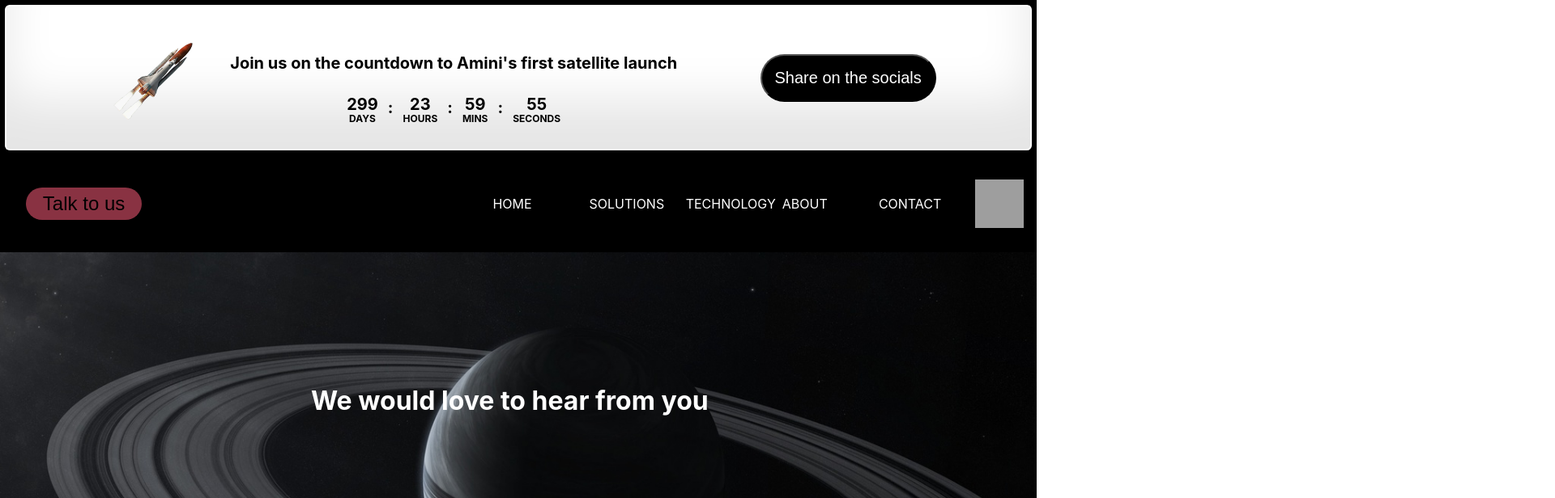
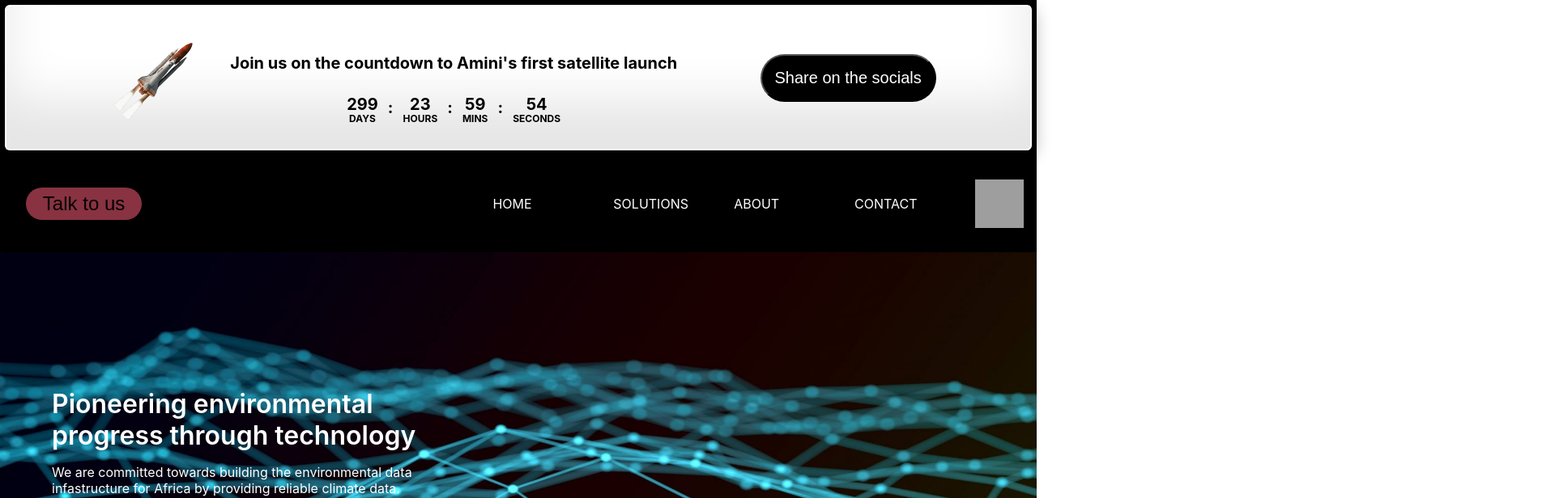
Before and after one commit to kemuma200/ftsk, a React (Create React App) app: page / in a window 1280 px wide. Shown: the top 616 px of the page at 81% size, 1920 px wide, since content can reach past the window. Built offline with nearby package versions, Linux system fonts and the light colour scheme; grey boxes are pictures that could not be loaded.

Commit message:
Updated all the pages

```diff
--- a/package.json
+++ b/package.json
@@ -41,5 +41,8 @@
       "last 1 firefox version",
       "last 1 safari version"
     ]
+  },
+  "devDependencies": {
+    "react-router-dom": "^6.11.0"
   }
 }
--- a/src/App.css
+++ b/src/App.css
@@ -18,9 +18,10 @@ ul{
   display:flex;
   align-items: center;
 }
-ul li{
+ul .navItem{
   flex:1;
   justify-content: space-between;
+  color: white;
 }
 .aminiLogo{
   width: 60px;
@@ -114,7 +115,7 @@ ul li{
   padding: 2vh;
 }
 .memberImageContainer{
-  width: 20vw;
+  width: 10vw;
 }
 .aminiTeam img{
   width: 60%;
@@ -325,14 +326,20 @@ ul li{
 }
 .footerEnclosing ul{
   display: block;
+  text-transform: capitalize;
 }
 .footerEnclosing ul li{
   font-weight: 100;
+  display: flex;
+  justify-content: left;
 }
 .footerEnclosing ul h3{
   margin: 0;
   padding:0;
   font-size: larger;
+  display: flex;
+  justify-content: left;
+
 }
 .finalLineFooter{
   width:98vw;
--- a/src/App.js
+++ b/src/App.js
@@ -1,34 +1,35 @@
-import './App.css';
-//import Home from './components/home';
+import Home from './components/home';
 import CountDownTimer from './components/countTimer';
 import Footer from './components/footer';
 import Final from './components/final';
-//import About from './components/about';
+import About from './components/about';
 import Navbar from './components/navbar';
-//import Solutions from './components/solutions';
+import Solutions from './components/solutions';
 import Contact from './components/contact';
-
+import ReactDOM from "react-dom/client";
+import { BrowserRouter, Routes, Route } from "react-router-dom";
+import './App.css';
 
 function App() {
-  const THREE_DAYS_IN_MS = 300 * 24 * 60 * 60 * 1000;
-  const NOW_IN_MS = new Date().getTime();
 
-  const dateTimeAfterThreeDays = NOW_IN_MS + THREE_DAYS_IN_MS;
-  console.log("hey");
 
   return (
     <div className="App">
-      <div className="beforefourthsection">
-      <CountDownTimer  targetDate={dateTimeAfterThreeDays}/>
-      </div>
-      <Navbar/>
 
-      <Contact/>
 
-      <div className="footer">
-        <Footer/>
-        <Final/>
-      </div>
+    <BrowserRouter>
+    <Routes>
+    <Route path="/" element={<Home />}/>
+    <Route path="/about" index element={<About />} />
+    <Route path="/contacts" index element={<Contact />} />
+    <Route path="/solutions" index element={<Solutions />} />
+
+    </Routes>
+    </BrowserRouter>
+
+
+
+
 
     </div>
   );
--- a/src/components/about.js
+++ b/src/components/about.js
@@ -2,11 +2,23 @@ import React from "react";
 import Person from "./team";
 import vidz from "../soh.mp4";
 import "../about.css";
+import CountDownTimer from "./countTimer";
+import Navbar from "./navbar";
+import Footer from "./footer";
+import Final from "./final";
 
 export default class About extends React.Component{
     render(){
+        const THREE_DAYS_IN_MS = 300 * 24 * 60 * 60 * 1000;
+        const NOW_IN_MS = new Date().getTime();
+
+        const dateTimeAfterThreeDays = NOW_IN_MS + THREE_DAYS_IN_MS;
         return(
             <div className="aboutContainer">
+            <div className="beforefourthsection">
+            <CountDownTimer  targetDate={dateTimeAfterThreeDays}/>
+            </div>
+            <Navbar/>
             <video className="aboutVideo" src={vidz} loop autoPlay muted/>
 
                 <div className="ch">
@@ -27,6 +39,11 @@ export default class About extends React.Component{
                  </p>
                  <Person/>
                </div>
+
+      <div className="footer">
+      <Footer/>
+      <Final/>
+    </div>
             </div>
         )
     }
--- a/src/components/contact.js
+++ b/src/components/contact.js
@@ -1,13 +1,25 @@
 import React from "react";
 import image1 from "../xoplanet.jpg";
 import "../contact.css";
+import Navbar from "./navbar";
+import Final from "./final";
+import Footer from "./footer";
+import CountDownTimer from "./countTimer";
 
 
 
 export default class Contact extends React.Component{
     render(){
+        const THREE_DAYS_IN_MS = 300 * 24 * 60 * 60 * 1000;
+  const NOW_IN_MS = new Date().getTime();
+
+  const dateTimeAfterThreeDays = NOW_IN_MS + THREE_DAYS_IN_MS;
         return(
             <div className="contactsPage">
+            <div className="beforefourthsection">
+    <CountDownTimer  targetDate={dateTimeAfterThreeDays}/>
+    </div>
+    <Navbar/>
             <img className="spacebinoculars" src={image1} alt="spacebinoculars"/>
             <h1 className="contactsHeader">We would love to hear from you</h1>
             <div>
@@ -78,6 +90,11 @@ export default class Contact extends React.Component{
                  </form>
                 </div>
             </div>
+
+      <div className="footer">
+      <Footer/>
+      <Final/>
+    </div>
             </div>
         )
     }
--- a/src/components/home.js
+++ b/src/components/home.js
@@ -14,15 +14,17 @@ import news4 from "../moon2.webp";
 import news5 from "../us.jpg";
 import Footer from "./footer";
 import Final from "./final";
-
-
+import CountDownTimer from "./countTimer";
+import Timer from "./timer";
 
 
 
 export default class Home extends React.Component{
     render(){
+
         return(
             <div className="aminiHome">
+            <Timer/>
                 <Navbar/>
                 <Example/>
                 <div className="slideshowText">
@@ -85,6 +87,10 @@ export default class Home extends React.Component{
 
 
 
+                <div className="footer">
+                <Footer/>
+                <Final/>
+              </div>
 
 
             </div>
--- a/src/components/navbar.js
+++ b/src/components/navbar.js
@@ -1,5 +1,6 @@
 import React from "react";
 import "../App.css";
+import { NavLink} from "react-router-dom"
 
 export default class Navbar extends React.Component{
     render(){
@@ -8,13 +9,26 @@ export default class Navbar extends React.Component{
                 <button className="navbarButton">Talk to us</button>
                 <div className="navbarSpace"></div>
                 <ul className="navbarRoutes">
-                    <li>HOME</li>
-                    <li>SOLUTIONS</li>
-                    <li>TECHNOLOGY</li>
-                    <li>ABOUT</li>
-                    <li>CONTACT</li>
+                        <NavLink to="/" activeStyle className="navItem">
+                        <li>HOME</li>
+                        </NavLink>
+                        <NavLink to="/solutions" activeStyle className="navItem">
+                        <li>SOLUTIONS</li>
+                        </NavLink>
+                        <NavLink to="/about" activeStyle className="navItem">
+                        <li>ABOUT</li>
+                        </NavLink>
+                        <NavLink to="/contacts" activeStyle className="navItem">
+                        <li>CONTACT</li>
+                        </NavLink>
+
                     <img className="aminiLogo" src="https://uploads-ssl.webflow.com/6412fbf355d47506a00f253d/6442254211d6837cb5aa6158_amini.png" alt="logo"/>
                 </ul>
+
+
+
+
+
 
             </div>
         )
--- a/src/components/solutions.js
+++ b/src/components/solutions.js
@@ -7,12 +7,25 @@ import "../solutions.css";
 import arm from "../arm.png";
 import nvid from "../nVidia.png";
 import hyper from "../hypergiant.png";
+import Navbar from "./navbar";
+import Final from "./final";
+import Footer from "./footer";
 
+
+import CountDownTimer from "./countTimer";
 
 export default class Solutions extends React.Component{
     render(){
+        const THREE_DAYS_IN_MS = 300 * 24 * 60 * 60 * 1000;
+  const NOW_IN_MS = new Date().getTime();
+
+  const dateTimeAfterThreeDays = NOW_IN_MS + THREE_DAYS_IN_MS;
         return(
             <div className="solutions">
+            <div className="beforefourthsection">
+    <CountDownTimer  targetDate={dateTimeAfterThreeDays}/>
+    </div>
+    <Navbar/>
             <video className="solutionVideo" src={video1} loop autoPlay muted/>
             <div className="headerText">
             <h1>Amini Solutions</h1>
@@ -72,6 +85,10 @@ export default class Solutions extends React.Component{
             </div>
 
 
+      <div className="footer">
+      <Footer/>
+      <Final/>
+    </div>
 
             </div>
         )
--- /dev/null
+++ b/src/components/timer.js
@@ -0,0 +1,17 @@
+import React from "react";
+import CountDownTimer from "./countTimer";
+import "../App.css"
+
+export default class Timer extends React.Component{
+    render(){
+        const THREE_DAYS_IN_MS = 300 * 24 * 60 * 60 * 1000;
+        const NOW_IN_MS = new Date().getTime();
+
+        const dateTimeAfterThreeDays = NOW_IN_MS + THREE_DAYS_IN_MS;
+        return(
+            <div className="beforefourthsection">
+            <CountDownTimer  targetDate={dateTimeAfterThreeDays}/>
+            </div>
+        )
+    }
+}
```
Also changed, not shown: 1 other file (tests, documents, lock files or other folders).
